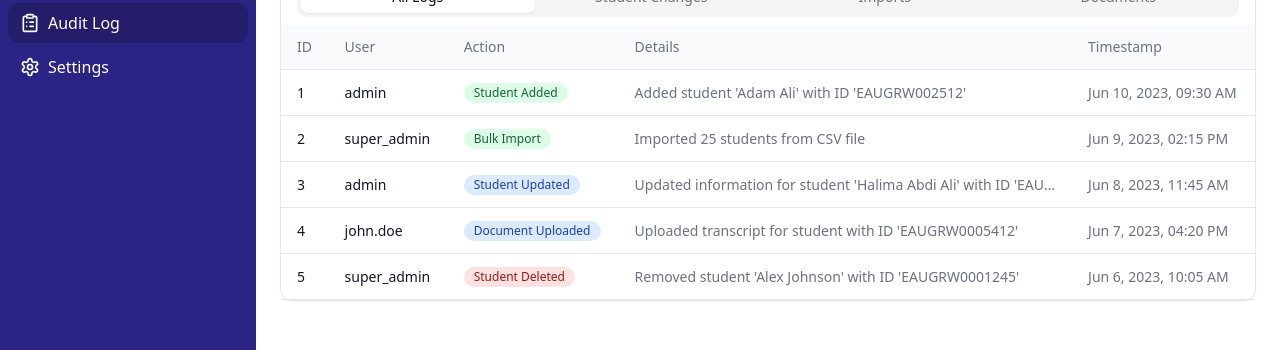
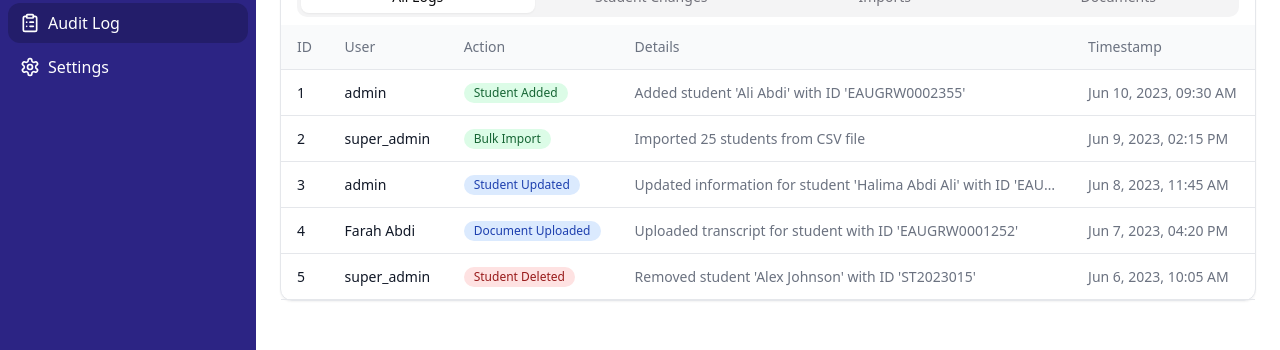
Before and after one commit to SaidIbraahim/EAU-Credential-Management-System, a React (Vite) app: page /audit-log in a window 1280 px wide. Shown: the part 253-603 px from the top of the page. Built offline with nearby package versions, Linux system fonts and the light colour scheme.

Commit message:
Code edited in Lovable Code Editor
Edited UI in Lovable

```diff
--- a/src/pages/AuditLog.tsx
+++ b/src/pages/AuditLog.tsx
@@ -11,7 +11,7 @@ const mockAuditLogs: AuditLogType[] = [
     id: 1,
     user_id: 1,
     action: "Student Added",
-    details: "Added student 'Adam Ali' with ID 'EAUGRW002512'",
+    details: "Added student 'Ali Abdi' with ID 'EAUGRW0002355'",
     timestamp: new Date(2023, 5, 10, 9, 30)
   },
   {
@@ -25,21 +25,21 @@ const mockAuditLogs: AuditLogType[] = [
     id: 3,
     user_id: 1,
     action: "Student Updated",
-      details: "Updated information for student 'Halima Abdi Ali' with ID 'EAUGRW0002566'",
+    details: "Updated information for student 'Halima Abdi Ali' with ID 'EAUGRW0004512'",
     timestamp: new Date(2023, 5, 8, 11, 45)
   },
   {
     id: 4,
     user_id: 3,
     action: "Document Uploaded",
-    details: "Uploaded transcript for student with ID 'EAUGRW0005412'",
+    details: "Uploaded transcript for student with ID 'EAUGRW0001252'",
     timestamp: new Date(2023, 5, 7, 16, 20)
   },
   {
     id: 5,
     user_id: 2,
     action: "Student Deleted",
-    details: "Removed student 'Alex Johnson' with ID 'EAUGRW0001245'",
+    details: "Removed student 'Alex Johnson' with ID 'ST2023015'",
     timestamp: new Date(2023, 5, 6, 10, 5)  // Fixed: Changed '10, 05' to '10, 5'
   }
 ];
@@ -48,7 +48,7 @@ const mockAuditLogs: AuditLogType[] = [
 const mockUsers = {
   1: "admin",
   2: "super_admin",
-  3: "john.doe"
+  3: "Farah Abdi"
 };
 
 const AuditLogPage = () => {
```
